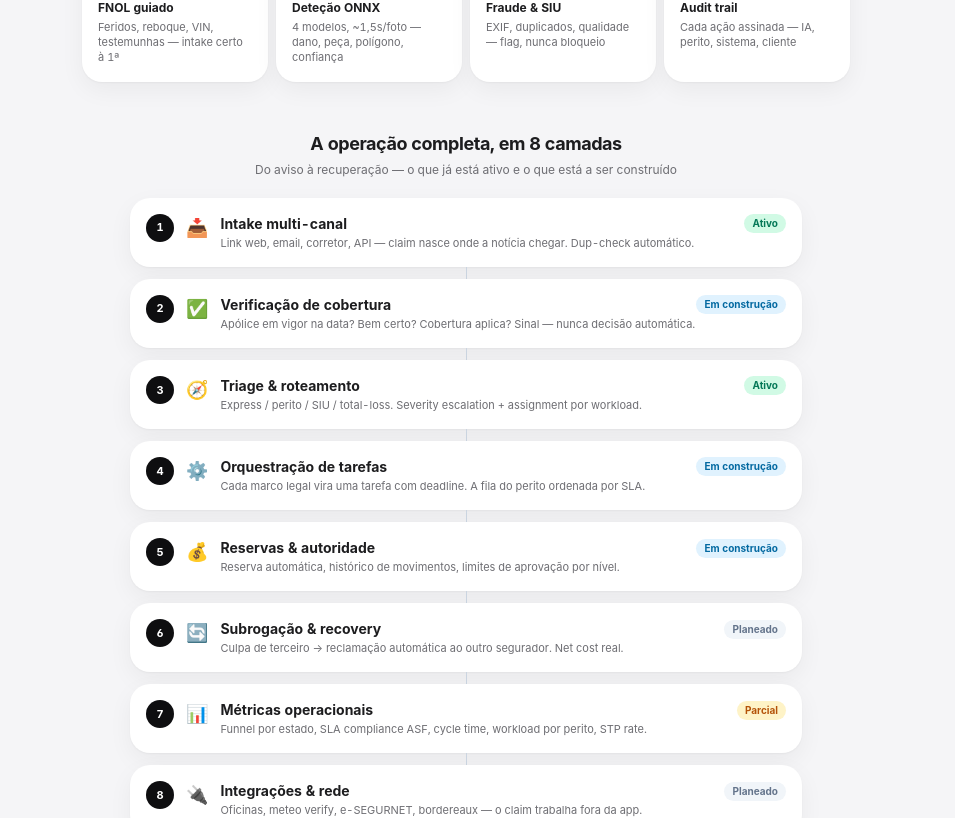
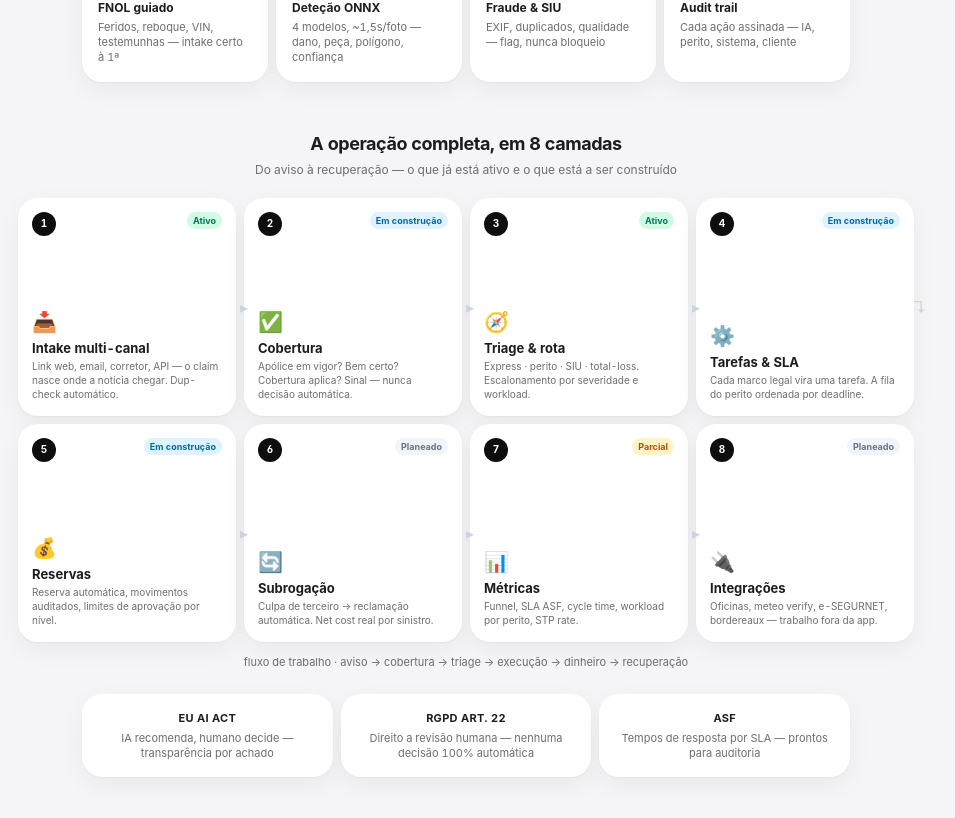
Before and after one commit to PortugalDayTrip/claims-ai, a Next.js app: page / in a window 1280 px wide. Shown: the part 900-1718 px from the top of the page, without its empty margins (174-1129 px from the left). Built offline with nearby package versions, Linux system fonts and the light colour scheme.

Commit message:
homepage: 8 layers as square-card process grid with flow arrows

```diff
--- a/app/page.tsx
+++ b/app/page.tsx
@@ -84,45 +84,54 @@ export default function Home() {
       </div>
 
       {/* ── Arquitetura — as 8 camadas da operação de sinistros ────── */}
-      <div className="mx-auto mt-12 max-w-2xl">
+      <div className="mx-auto mt-12 max-w-4xl">
         <h2 className="text-center text-lg font-bold tracking-tight text-[#1d1d1f]">
           A operação completa, em 8 camadas
         </h2>
         <p className="mt-1 text-center text-xs text-[#6e6e73]">
           Do aviso à recuperação — o que já está ativo e o que está a ser construído
         </p>
-        <div className="mt-5 space-y-0">
+        <div className="mt-5 grid grid-cols-2 gap-2 md:grid-cols-4">
           {[
-            ['1', '📥', 'Intake multi-canal', 'Link web, email, corretor, API — claim nasce onde a notícia chegar. Dup-check automático.', 'Ativo'],
-            ['2', '✅', 'Verificação de cobertura', 'Apólice em vigor na data? Bem certo? Cobertura aplica? Sinal — nunca decisão automática.', 'Em construção'],
-            ['3', '🧭', 'Triage & roteamento', 'Express / perito / SIU / total-loss. Severity escalation + assignment por workload.', 'Ativo'],
-            ['4', '⚙️', 'Orquestração de tarefas', 'Cada marco legal vira uma tarefa com deadline. A fila do perito ordenada por SLA.', 'Em construção'],
-            ['5', '💰', 'Reservas & autoridade', 'Reserva automática, histórico de movimentos, limites de aprovação por nível.', 'Em construção'],
-            ['6', '🔄', 'Subrogação & recovery', 'Culpa de terceiro → reclamação automática ao outro segurador. Net cost real.', 'Planeado'],
-            ['7', '📊', 'Métricas operacionais', 'Funnel por estado, SLA compliance ASF, cycle time, workload por perito, STP rate.', 'Parcial'],
-            ['8', '🔌', 'Integrações & rede', 'Oficinas, meteo verify, e-SEGURNET, bordereaux — o claim trabalha fora da app.', 'Planeado'],
+            ['1', '📥', 'Intake multi-canal', 'Link web, email, corretor, API — o claim nasce onde a notícia chegar. Dup-check automático.', 'Ativo'],
+            ['2', '✅', 'Cobertura', 'Apólice em vigor? Bem certo? Cobertura aplica? Sinal — nunca decisão automática.', 'Em construção'],
+            ['3', '🧭', 'Triage & rota', 'Express · perito · SIU · total-loss. Escalonamento por severidade e workload.', 'Ativo'],
+            ['4', '⚙️', 'Tarefas & SLA', 'Cada marco legal vira uma tarefa. A fila do perito ordenada por deadline.', 'Em construção'],
+            ['5', '💰', 'Reservas', 'Reserva automática, movimentos auditados, limites de aprovação por nível.', 'Em construção'],
+            ['6', '🔄', 'Subrogação', 'Culpa de terceiro → reclamação automática. Net cost real por sinistro.', 'Planeado'],
+            ['7', '📊', 'Métricas', 'Funnel, SLA ASF, cycle time, workload por perito, STP rate.', 'Parcial'],
+            ['8', '🔌', 'Integrações', 'Oficinas, meteo verify, e-SEGURNET, bordereaux — trabalho fora da app.', 'Planeado'],
           ].map(([n, icon, t, d, status], i) => (
-            <div key={n}>
-              <div className="card flex items-start gap-3 p-4">
-                <span className="grid h-7 w-7 shrink-0 place-items-center rounded-full bg-[#0e0e10] text-[11px] font-bold text-white">{n}</span>
-                <span className="text-lg leading-7">{icon}</span>
-                <div className="min-w-0 flex-1">
-                  <div className="flex items-center justify-between gap-2">
-                    <p className="text-sm font-bold text-[#1d1d1f]">{t}</p>
-                    <span className={`shrink-0 rounded-full px-2 py-0.5 text-[10px] font-bold ${
+            <div key={n} className="card relative flex aspect-square flex-col p-3.5">
+              {/* flow arrow to the next card */}
+              {i < 7 && (
+                <span
+                  aria-hidden="true"
+                  className="absolute -right-3 top-1/2 z-10 hidden -translate-y-1/2 text-slate-300 md:block"
+                >
+                  {i !== 3 ? '▸' : '↴'}
+                </span>
+              )}
+              <div className="flex items-start justify-between">
+                <span className="grid h-6 w-6 place-items-center rounded-full bg-[#0e0e10] text-[10px] font-bold text-white">{n}</span>
+                <span className={`rounded-full px-1.5 py-0.5 text-[9px] font-bold ${
                   status === 'Ativo' ? 'bg-emerald-100 text-emerald-700'
                   : status === 'Parcial' ? 'bg-amber-100 text-amber-700'
                   : status === 'Em construção' ? 'bg-sky-100 text-sky-700'
                   : 'bg-slate-100 text-slate-500'
                 }`}>{status}</span>
               </div>
-                  <p className="mt-0.5 text-[11px] leading-snug text-[#6e6e73]">{d}</p>
+              <div className="mt-auto">
+                <p className="text-xl">{icon}</p>
+                <p className="mt-1 text-[13px] font-bold leading-tight text-[#1d1d1f]">{t}</p>
+                <p className="mt-1 hidden text-[10px] leading-snug text-[#6e6e73] sm:block">{d}</p>
               </div>
-              </div>
-              {i < 7 && <div className="mx-auto h-3 w-px bg-slate-300" aria-hidden="true" />}
             </div>
           ))}
         </div>
+        <p className="mt-3 text-center text-[11px] text-[#6e6e73]">
+          fluxo de trabalho · aviso → cobertura → triage → execução → dinheiro → recuperação
+        </p>
       </div>
 
       {/* ── Compliance — as leis que o processo cumpre ─────────────── */}
```
Lines whose indentation alone changed are shown as unchanged.
